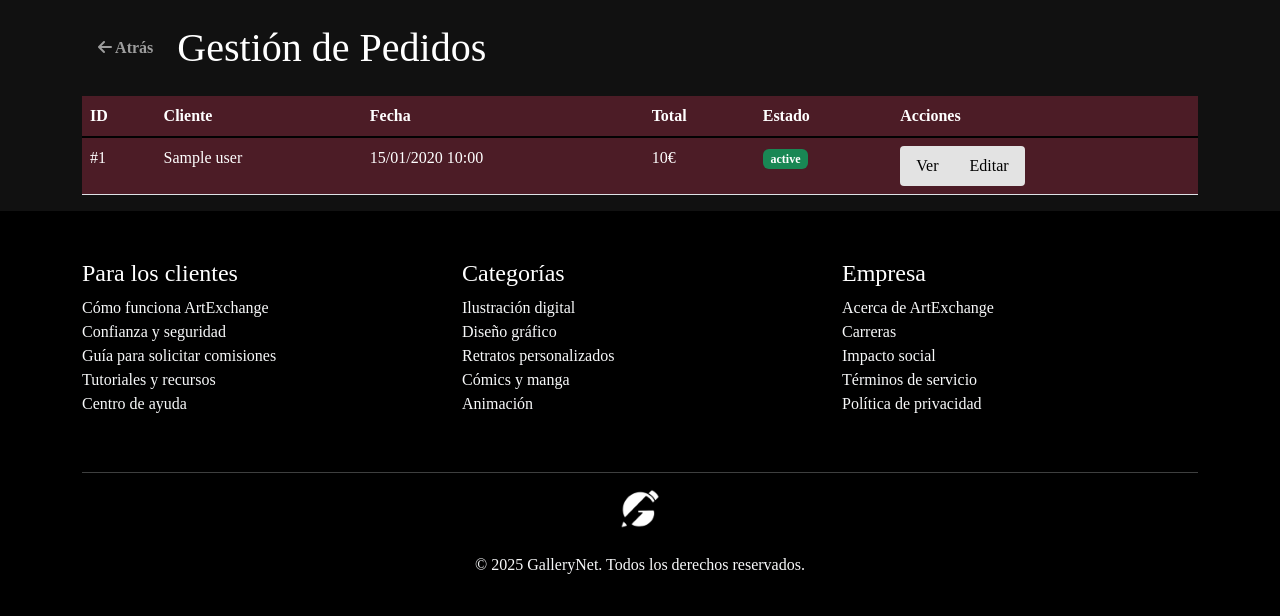
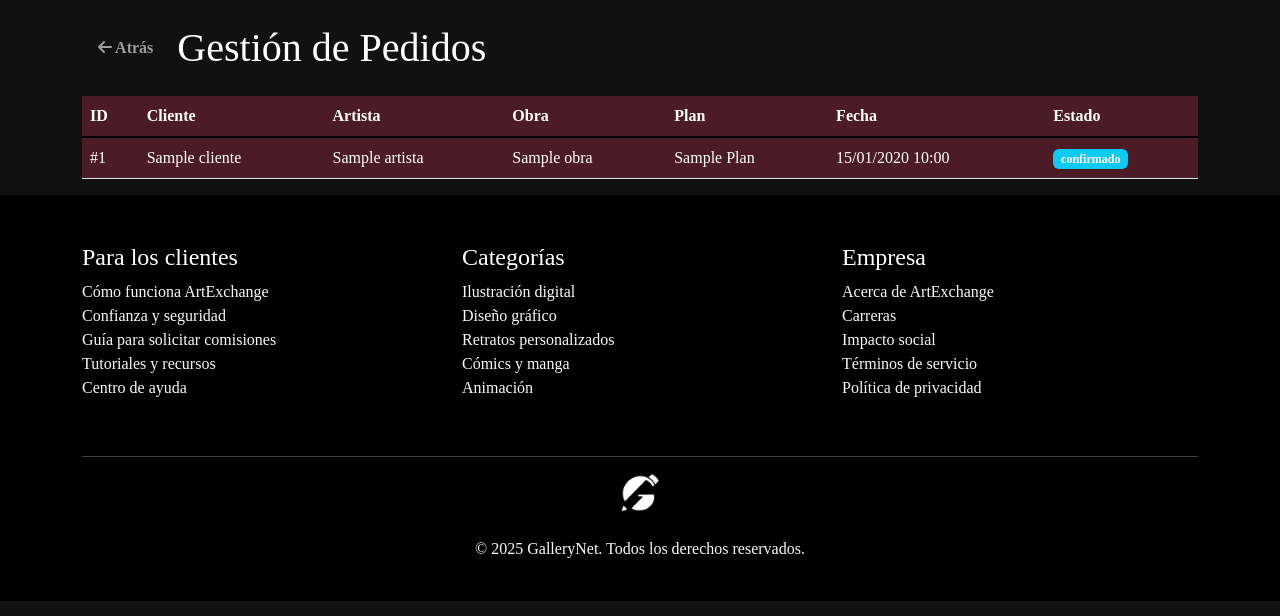
Before and after one commit to abidaw2024/gallerynet_pythonanywhere, a Django app: template templates/backoffice/admin_pedidos_list.html in a window 1280 px wide. Shown: the part 83-699 px from the top of the page. Run offline with Django 5.2, Linux system fonts and the light colour scheme; the template is opened without the code that fills it: most values are stand-ins (such as "Sample title", 1, 10 or a date in 2020).

Commit message:
pedidos ajuste

```diff
--- a/templates/backoffice/admin_pedidos_list.html
+++ b/templates/backoffice/admin_pedidos_list.html
@@ -26,37 +26,35 @@
                 <tr>
                     <th>ID</th>
                     <th>Cliente</th>
+                    <th>Artista</th>
+                    <th>Obra</th>
+                    <th>Plan</th>
                     <th>Fecha</th>
-                    <th>Total</th>
                     <th>Estado</th>
-                    <th>Acciones</th>
                 </tr>
             </thead>
             <tbody>
-                {% for pedido in pedidos %}
+                {% for encargo in encargos %}
                 <tr>
-                    <td>#{{ pedido.id }}</td>
-                    <td>{{ pedido.user.get_full_name }}</td>
-                    <td>{{ pedido.created_at|date:"d/m/Y H:i" }}</td>
-                    <td>{{ pedido.total }}€</td>
+                    <td>#{{ encargo.id }}</td>
+                    <td>{{ encargo.cliente.get_full_name|default:encargo.cliente.username }}</td>
+                    <td>{{ encargo.artista.get_full_name|default:encargo.artista.username }}</td>
+                    <td>{{ encargo.obra.titulo }}</td>
+                    <td>{{ encargo.plan|title }}</td>
+                    <td>{{ encargo.fecha|date:"d/m/Y H:i" }}</td>
                     <td>
-                        <span class="badge {% if pedido.status == 'completed' %}bg-success
-                                         {% elif pedido.status == 'pending' %}bg-warning
-                                         {% elif pedido.status == 'cancelled' %}bg-danger
-                                         {% else %}bg-info{% endif %}">
-                            {{ pedido.get_status_display }}
+                        <span class="badge
+                            {% if encargo.estado == 'Pendiente' %}bg-warning
+                            {% elif encargo.estado == 'Aceptado' or encargo.estado == 'Confirmado' %}bg-success
+                            {% elif encargo.estado == 'Rechazado' %}bg-danger
+                            {% else %}bg-info{% endif %}">
+                            {{ encargo.estado }}
                         </span>
-                    </td>
-                    <td>
-                        <div class="btn-group">
-                            <a href="{% url 'sales:admin_pedido_detail' pedido.id %}" class="btn btn-list">Ver</a>
-                            <a href="{% url 'sales:admin_pedido_update' pedido.id %}" class="btn btn-list">Editar</a>
-                        </div>
                     </td>
                 </tr>
                 {% empty %}
                 <tr>
-                    <td colspan="6" class="text-center">No hay pedidos registrados</td>
+                    <td colspan="7" class="text-center">No hay encargos registrados</td>
                 </tr>
                 {% endfor %}
             </tbody>
```
